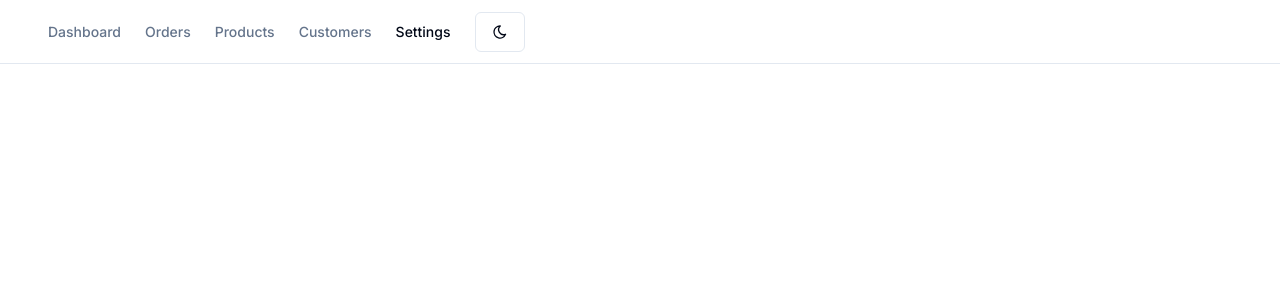
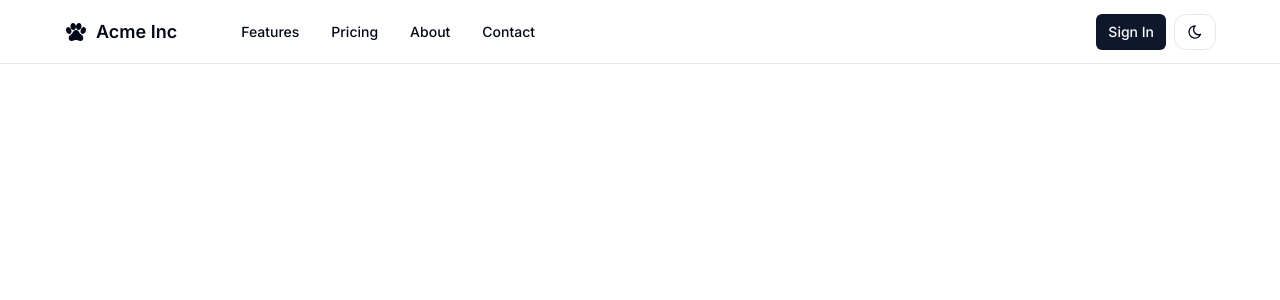
Before and after one commit to KhaiZulfa18/nextlevel, a Next.js app: page / in a window 1280 px wide. Shown: the top 300 px of the page. Built offline with nearby package versions, Linux system fonts and the light colour scheme.

Commit message:
fix navbar

```diff
--- a/src/app/page.tsx
+++ b/src/app/page.tsx
@@ -1,53 +1,13 @@
 import Image from "next/image";
 import Link from "next/link";
 import ThemeToggle from "@/components/ThemeToggle";
+import Navbar from "@/components/guest/Navbar";
 
 export default function Home() {
 
     return (
         <div className="flex min-h-screen w-full flex-col">
-            <header className="sticky top-0 flex h-16 items-center gap-4 border-b bg-background px-4 md:px-6">
-                <nav className="hidden flex-col justify-end gap-6 text-lg font-medium md:flex md:flex-row md:items-center md:gap-5 md:text-sm lg:gap-6">
-                    <Link
-                        href="#"
-                        className="flex items-center gap-2 text-lg font-semibold md:text-base"
-                    >
-                        <span className="sr-only">Acme Inc</span>
-                    </Link>
-                    <Link
-                        href="#"
-                        className="text-muted-foreground transition-colors hover:text-foreground"
-                    >
-                        Dashboard
-                    </Link>
-                    <Link
-                        href="#"
-                        className="text-muted-foreground transition-colors hover:text-foreground"
-                    >
-                        Orders
-                    </Link>
-                    <Link
-                        href="#"
-                        className="text-muted-foreground transition-colors hover:text-foreground"
-                    >
-                        Products
-                    </Link>
-                    <Link
-                        href="#"
-                        className="text-muted-foreground transition-colors hover:text-foreground"
-                    >
-                        Customers
-                    </Link>
-                    <Link
-                        href="#"
-                        className="text-foreground transition-colors hover:text-foreground"
-                    >
-                        Settings
-                    </Link>
-
-                    <ThemeToggle/>
-                </nav>
-            </header>
+            <Navbar/>
         </div>
     );
 }
--- a/src/components/ThemeToggle.tsx
+++ b/src/components/ThemeToggle.tsx
@@ -17,7 +17,7 @@ export default function ThemeToggle() {
 
     return (
         <div className="flex gap-3 justify-end">
-            <Button variant={'outline'} onClick={() => setTheme(theme === 'dark' ? 'light' : 'dark')}>
+            <Button variant={'outline'} size={'sm'} className="rounded-xl" onClick={() => setTheme(theme === 'dark' ? 'light' : 'dark')}>
                 {theme === 'dark' ? <IconSun size={16}/> : <IconMoon size={16}/>}
             </Button>
         </div>
--- /dev/null
+++ b/src/components/guest/Navbar.tsx
@@ -0,0 +1,37 @@
+import Link from "next/link";
+import ThemeToggle from "../ThemeToggle";
+import { IconMountain, IconPawFilled } from "@tabler/icons-react";
+import { Button } from "../ui/button";
+
+export default function Navbar() {
+
+    return (
+        <>
+        <header className="sticky top-0 flex h-16 items-center justify-between gap-4 border-b bg-background px-4 md:px-16">
+            <nav className="hidden items-center gap-8 md:flex">
+                <Link href="#" className="flex items-center gap-2 mr-8" prefetch={false}>
+                    <IconPawFilled size={24} />
+                    <span className="text-lg font-semibold">Acme Inc</span>
+                </Link>
+                <Link href="#" className="text-sm font-medium transition-colors hover:text-primary" prefetch={false}>
+                Features
+                </Link>
+                <Link href="#" className="text-sm font-medium transition-colors hover:text-primary" prefetch={false}>
+                Pricing
+                </Link>
+                <Link href="#" className="text-sm font-medium transition-colors hover:text-primary" prefetch={false}>
+                About
+                </Link>
+                <Link href="#" className="text-sm font-medium transition-colors hover:text-primary" prefetch={false}>
+                Contact
+                </Link>
+            </nav>
+            <div className="flex items-center gap-2">
+                <Button variant={'default'} size={'sm'}>Sign In</Button>
+                <ThemeToggle />
+            </div>
+        </header>
+
+        </>
+    )
+}
```
